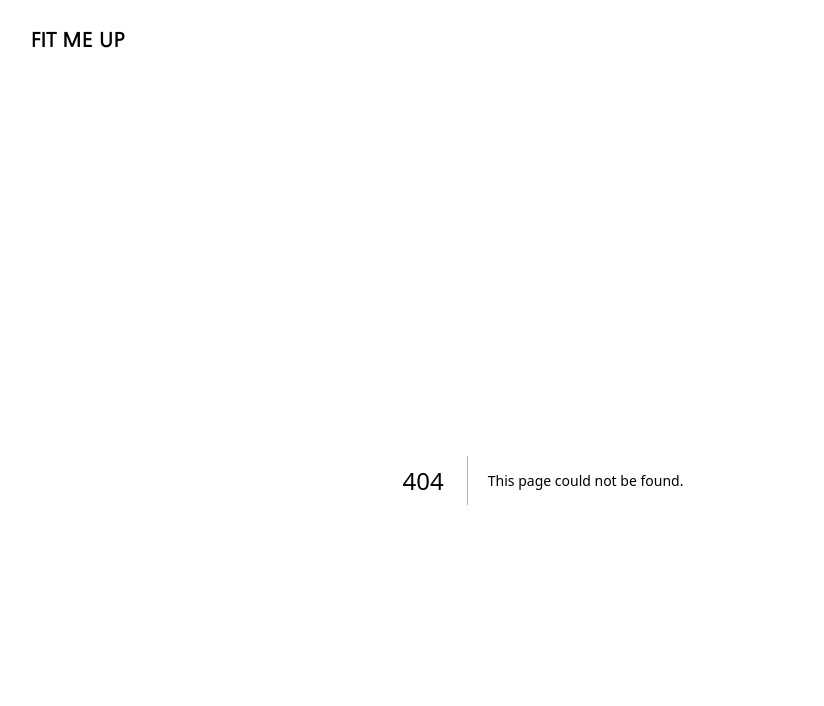
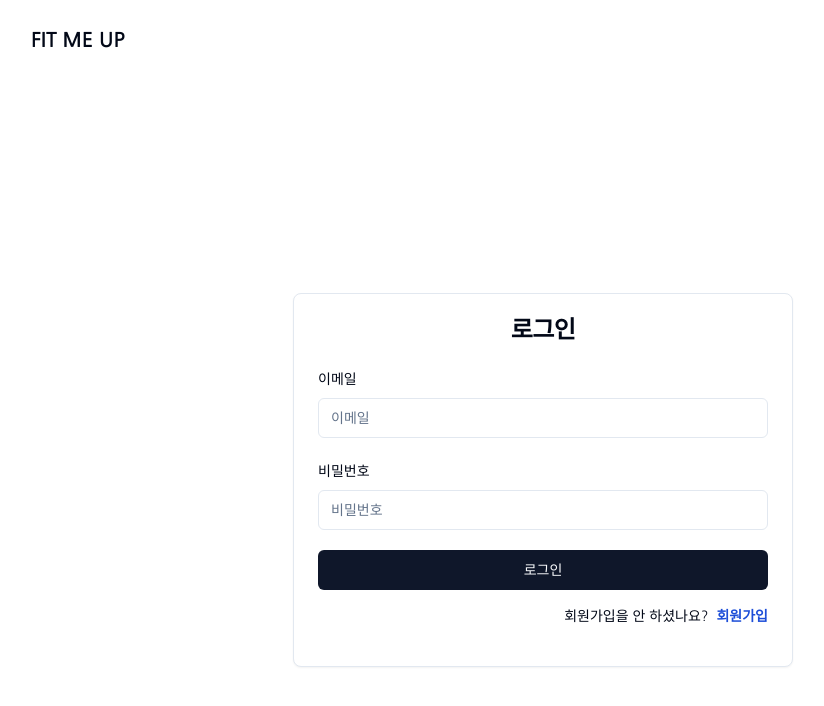
Before and after one commit to SeonnHo/fit-me-up, a Next.js app: page /sign-in in a window 1280 px wide. Before the commit this address had no page. Shown: the top 706 px of the page, without its empty margins (97-921 px from the left). Built offline with nearby package versions, Linux system fonts and the light colour scheme.

Commit message:
로그인 페이지 UI 구현

```diff
--- /dev/null
+++ b/src/app/sign-in/page.tsx
@@ -0,0 +1,152 @@
+'use client';
+
+import { Card, CardContent, CardHeader, CardTitle } from '@/components/ui/card';
+import {
+  Form,
+  FormControl,
+  FormField,
+  FormItem,
+  FormLabel,
+  FormMessage,
+} from '@/components/ui/form';
+import { useForm } from 'react-hook-form';
+import { z } from 'zod';
+import { zodResolver } from '@hookform/resolvers/zod';
+import { Input } from '@/components/ui/input';
+import { Button } from '@/components/ui/button';
+import { Separator } from '@/components/ui/separator';
+import Image from 'next/image';
+import Link from 'next/link';
+
+const formSchema = z.object({
+  email: z
+    .string({ required_error: '이메일을 입력해주세요.' })
+    .min(1, { message: '이메일을 입력해주세요.' })
+    .email({ message: '이메일 형식에 맞지 않습니다.' }),
+  password: z.string().min(1, { message: '비밀번호를 입력해주세요.' }),
+});
+
+export default function SignInPage() {
+  const form = useForm<z.infer<typeof formSchema>>({
+    resolver: zodResolver(formSchema),
+    defaultValues: {
+      email: '',
+      password: '',
+    },
+  });
+
+  const submit = (values: z.infer<typeof formSchema>) => {
+    console.log(values);
+  };
+
+  return (
+    <main className="flex justify-center items-center h-screen">
+      <Card className="w-[500px] max-sm:w-full max-sm:border-none max-sm:shadow-none">
+        <CardHeader>
+          <CardTitle className="text-center">로그인</CardTitle>
+        </CardHeader>
+        <CardContent>
+          <Form {...form}>
+            <form onSubmit={form.handleSubmit(submit)} className="space-y-5">
+              <FormField
+                control={form.control}
+                name="email"
+                render={({ field }) => (
+                  <FormItem>
+                    <FormLabel>이메일</FormLabel>
+                    <FormControl>
+                      <Input
+                        type="email"
+                        placeholder="이메일"
+                        autoComplete="email"
+                        {...field}
+                      />
+                    </FormControl>
+                    <FormMessage />
+                  </FormItem>
+                )}
+              />
+              <FormField
+                control={form.control}
+                name="password"
+                render={({ field }) => (
+                  <FormItem>
+                    <FormLabel>비밀번호</FormLabel>
+                    <FormControl>
+                      <Input
+                        type="password"
+                        placeholder="비밀번호"
+                        autoComplete="current-password"
+                        {...field}
+                      />
+                    </FormControl>
+                    <FormMessage />
+                  </FormItem>
+                )}
+              />
+              <Button type="submit" className="w-full">
+                로그인
+              </Button>
+            </form>
+          </Form>
+          <div className="flex justify-end items-center my-4">
+            <p className="text-sm">회원가입을 안 하셨나요?</p>
+            <Link
+              href={'/sign-up'}
+              className="ml-2 text-blue-700 p-0 font-bold h-auto text-sm"
+            >
+              회원가입
+            </Link>
+          </div>
+          {/* <div className="flex items-center my-4">
+            <Separator className="shrink" />
+            <p className="whitespace-nowrap mx-2 text-zinc-600 uppercase font-bold text-xs">
+              sign in with
+            </p>
+            <Separator className="shrink" />
+          </div>
+          <div className="flex flex-col space-y-3">
+            <Button variant={'outline'} type="button" className="font-bold">
+              <Image
+                src={
+                  'https://t1.kakaocdn.net/kakaocorp/kakaocorp/admin/5f9c58c2017800001.png'
+                }
+                alt="카카오톡 로고 이미지"
+                width={25}
+                height={25}
+                className="mr-2"
+              />
+              카카오톡 로그인
+            </Button>
+
+            <Button variant={'outline'} type="button" className="font-bold">
+              <Image
+                src={
+                  'https://i.namu.wiki/i/-3o7KZm62Py7rKnckl1IGUKcKXUcIeStfLlJgXkXHarYkqPwoQ2CfDZPk5zh7e0LQwoYdP07z0jVLO8IaU6Z70CEHP6kgX1bPAcIu0MeNexAVH2fQJkMDHWg26DilQtObvv-a41VLXCGKH6ALrg27Q.svg'
+                }
+                alt="네이버 로고 이미지"
+                width={25}
+                height={25}
+                className="mr-2"
+              />
+              네이버 로그인
+            </Button>
+
+            <Button variant={'outline'} type="button" className="font-bold">
+              <Image
+                src={
+                  'https://lh3.googleusercontent.com/cYinAwcg0UYHuljAGk0_ZbSq_FJb2iMU2TTPM0Y7ORjDNMDPH1ltJbX6573rHuHu6poQ796iQ8t3s-6PmfexI4qRBNs7ruEpWAmVeBLzeJWkFgd0ar0=h120'
+                }
+                alt="구글 로고 이미지"
+                width={25}
+                height={25}
+                className="mr-2"
+              />
+              구글 로그인
+            </Button>
+          </div> */}
+        </CardContent>
+      </Card>
+    </main>
+  );
+}
```
